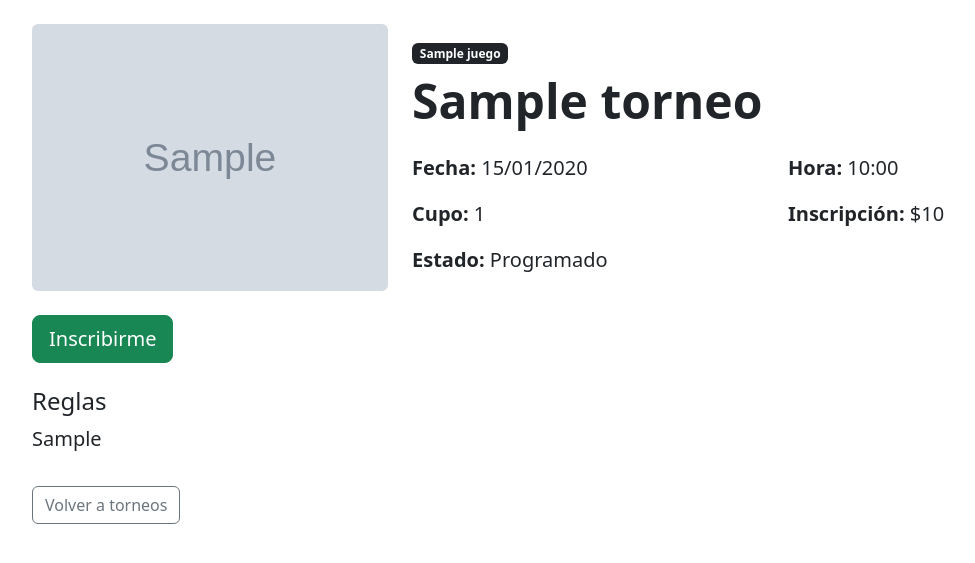
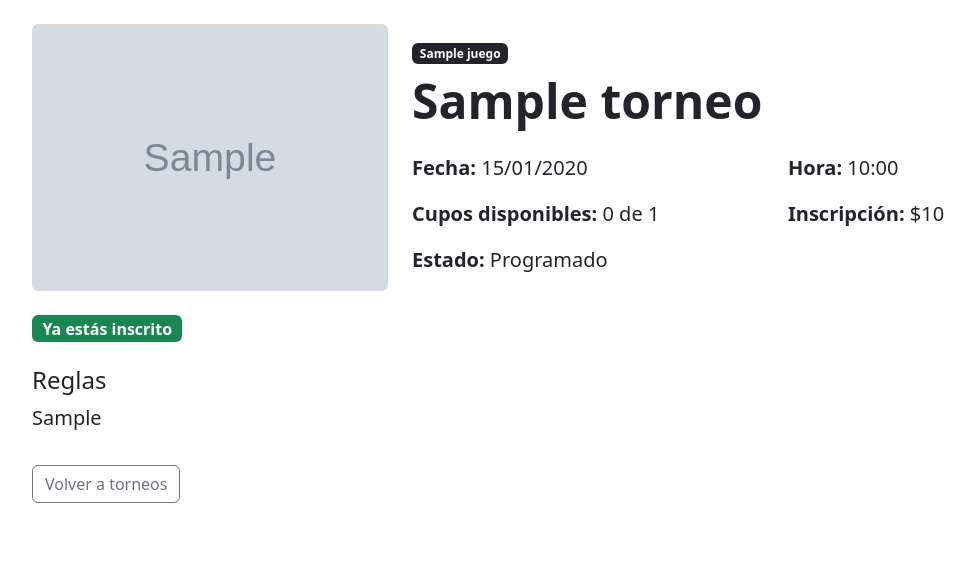
Before and after one commit to juuzou-prx/prototipo-mundocartas, a Django app: page /torneos/1/ in a window 1280 px wide. Shown: the part 56-619 px from the top of the page, without its empty margins (50-1025 px from the left). Run offline with Django 5.2, Linux system fonts and the light colour scheme; a user stored in the database is signed in; tables that the repository leaves empty hold one stand-in row (values such as "Sample post"); grey boxes marked "Sample" are stand-in pictures.

Commit message:
feat(HU13): muestra cupos disponibles en el detalle del torneo

```diff
--- a/torneos/templates/torneos/torneo/detalle.html
+++ b/torneos/templates/torneos/torneo/detalle.html
@@ -15,24 +15,28 @@
     <div class="row g-3 mt-2 fs-5">
       <div class="col-6"><strong>Fecha:</strong> {{ torneo.fecha|date:"d/m/Y" }}</div>
       <div class="col-6"><strong>Hora:</strong> {{ torneo.hora|time:"H:i" }}</div>
-      <div class="col-6"><strong>Cupo:</strong> {{ torneo.cupo_maximo }}</div>
+      <div class="col-6"><strong>Cupos disponibles:</strong> {{ cupos }} de {{ torneo.cupo_maximo }}</div>
       <div class="col-6"><strong>Inscripción:</strong> ${{ torneo.costo }}</div>
       <div class="col-12"><strong>Estado:</strong> {{ torneo.get_estado_display }}</div>
     </div>
   </div>
 </div>
+
 <div class="mb-4">
   {% if user.is_authenticated %}
-    {% if torneo.estado == 'programado' %}
-    <form method="post" action="{% url 'inscribirse' torneo.pk %}">
-      {% csrf_token %}
-      <button type="submit" class="btn btn-success btn-lg">Inscribirme</button>
-    </form>
+    {% if inscrito %}
+      <span class="badge bg-success fs-6">Ya estás inscrito</span>
+    {% elif torneo.estado == 'programado' %}
+      <form method="post" action="{% url 'inscribirse' torneo.pk %}">
+        {% csrf_token %}
+        <button type="submit" class="btn btn-success btn-lg">Inscribirme</button>
+      </form>
     {% endif %}
   {% else %}
     <p class="text-muted">Inicia sesión para inscribirte.</p>
   {% endif %}
 </div>
+
 <h2 class="h4">Reglas</h2>
 <p class="fs-5">{{ torneo.reglas|default:"Sin reglas especificadas."|linebreaksbr }}</p>
 
--- a/torneos/views.py
+++ b/torneos/views.py
@@ -43,7 +43,15 @@ def torneo_lista(request):
 
 def torneo_detalle(request, pk):
     torneo = get_object_or_404(Torneo, pk=pk)
-    return render(request, 'torneos/torneo/detalle.html', {'torneo': torneo})
+    inscritos = torneo.inscripciones.filter(estado='activa').count()
+    inscrito = request.user.is_authenticated and torneo.inscripciones.filter(
+        usuario=request.user, estado='activa').exists()
+    return render(request, 'torneos/torneo/detalle.html', {
+        'torneo': torneo,
+        'inscritos': inscritos,
+        'cupos': torneo.cupo_maximo - inscritos,
+        'inscrito': inscrito,
+    })
 
 @staff_member_required
 def torneo_crear(request):
```
